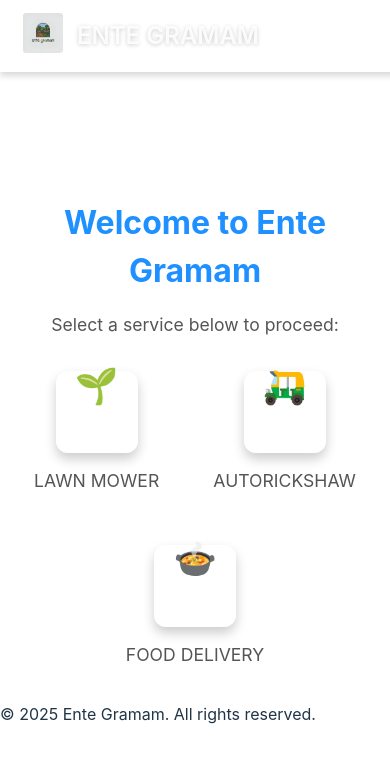
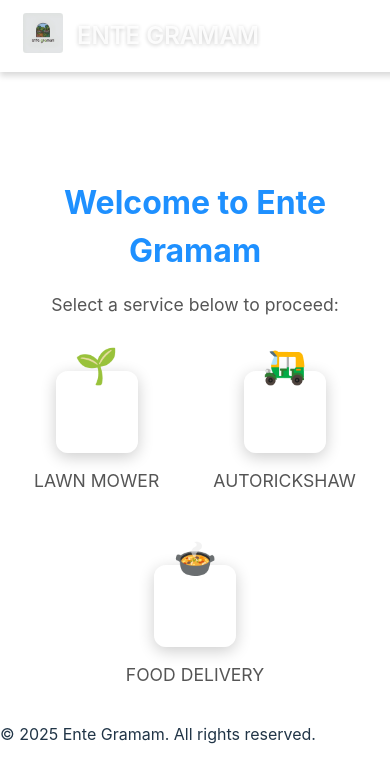
Before and after one commit to code-ninja-labs/ente-gramam1, a React (Vite) app: page / in a window 390 px wide. Shown: the top 782 px of the page. Built offline with nearby package versions, Linux system fonts and the light colour scheme.

Commit message:
Update AppIcons.css

```diff
--- a/src/components/AppIcons/AppIcons.css
+++ b/src/components/AppIcons/AppIcons.css
@@ -1,70 +1,67 @@
-/* Main container for all icons */
+/* Container for all app icons */
 .app-icons {
   display: flex;
-  justify-content: space-evenly; /* Evenly distribute icons across available space */
-  margin-top: 20px;
+  justify-content: space-evenly; /* Distribute space evenly */
+  margin-top: 20px; /* Add margin at the top */
   flex-wrap: wrap; /* Allow wrapping for smaller screens */
-  gap: 40px; /* Space between individual app icons */
+  gap: 40px; /* Spacing between each app item */
 }
 
-/* Wrapper for the icon, container, and label */
+/* Wrapper for icon, container, and label */
 .icon-item {
   display: flex;
-  flex-direction: column; /* Stack icons, containers, and labels vertically */
-  align-items: center; /* Horizontally center everything */
+  flex-direction: column; /* Stack elements vertically */
+  align-items: center; /* Center-align horizontally */
+  justify-content: flex-start; /* Align to the top */
 }
 
-/* Frosted glass round square container */
+/* Frosted glass container below the icon */
 .icon-container {
-  width: 100px; /* Fixed width */
-  height: 100px; /* Fixed height */
-  border-radius: 16px; /* Rounded edges */
-  background: rgba(255, 255, 255, 0.15); /* Semi-transparent background for glassmorphism */
-  box-shadow: 0 6px 12px rgba(0, 0, 0, 0.2); /* Subtle shadow for depth */
-  backdrop-filter: blur(12px); /* Frosted glass blur */
-  -webkit-backdrop-filter: blur(12px); /* Safari compatibility for blur */
-  border: 1px solid rgba(255, 255, 255, 0.3); /* Fine border for the frosted aesthetic */
-  display: flex; /* Align inner content (if needed) */
-  align-items: center;
-  justify-content: center;
-  position: relative; /* For positioning the emoji icon above the container */
+  width: 100px; /* Fixed box size */
+  height: 100px; /* Fixed box size */
+  border-radius: 16px; /* Rounded edges for the container */
+  background: rgba(255, 255, 255, 0.2); /* Semi-transparent background */
+  box-shadow: 0 4px 16px rgba(0, 0, 0, 0.2); /* Subtle shadow for depth */
+  backdrop-filter: blur(12px); /* Frosted glass effect */
+  -webkit-backdrop-filter: blur(12px); /* Safari compatibility */
+  border: 1px solid rgba(255, 255, 255, 0.3); /* Mild border for frosted look */
 }
 
-/* Position the emoji (icon) above the container */
+/* Position the emoji above the container */
 .icon {
-  font-size: 40px; /* Icon size */
-  margin-bottom: -50px; /* Pull the emoji closer to the container */
-  z-index: 1; /* Ensure the emoji visually "floats" above the container */
+  font-size: 40px; /* Size of the emoji */
+  margin-bottom: -30px; /* Move the emoji closer to the container */
+  z-index: 1; /* Ensure it appears above the container */
 }
 
 /* Text label below the container */
 .icon-label {
-  color: #ffffff; /* White text color for labels */
-  font-size: 0.9rem; /* Slightly reduced font size */
-  text-transform: uppercase; /* All caps text for uniformity */
-  margin-top: 20px; /* Space between the glass container and the label */
+  color: #ffffff; /* White for better contrast */
+  font-size: 0.9rem; /* Text size */
+  text-transform: uppercase; /* Uppercase styling for uniformity */
+  margin-top: 20px; /* Space between container and text */
   text-align: center; /* Center-align the text */
 }
 
-/* Responsive design for smaller screens */
+/* Responsive adjustments for smaller screens */
 @media (max-width: 768px) {
   .app-icons {
-    gap: 20px; /* Reduce gaps between icons */
+    gap: 20px; /* Reduce gaps between app items */
   }
 
   .icon-container {
-    width: 80px; /* Smaller button/container size for smaller devices */
-    height: 80px; /* Decrease container height to match */
-    border-radius: 12px; /* Adjust border-radius for smaller sizes */
+    width: 80px; /* Reduce the container size */
+    height: 80px; /* Match the smaller width */
+    border-radius: 12px; /* Adjust corner radius for scaling */
   }
 
   .icon {
-    font-size: 35px; /* Slightly smaller icon size */
-    margin-bottom: -40px; /* Adjust icon position closer */
+    font-size: 35px; /* Reduce the icon size */
+    margin-bottom: -20px; /* Adjust icon position closer */
   }
 
   .icon-label {
-    font-size: 0.8rem; /* Adjust font size for smaller containers */
-    margin-top: 15px; /* Reduce spacing between container and text */
+    font-size: 0.8rem; /* Adjust text size */
+    margin-top: 15px; /* Adjust spacing for smaller containers */
   }
 }
```
